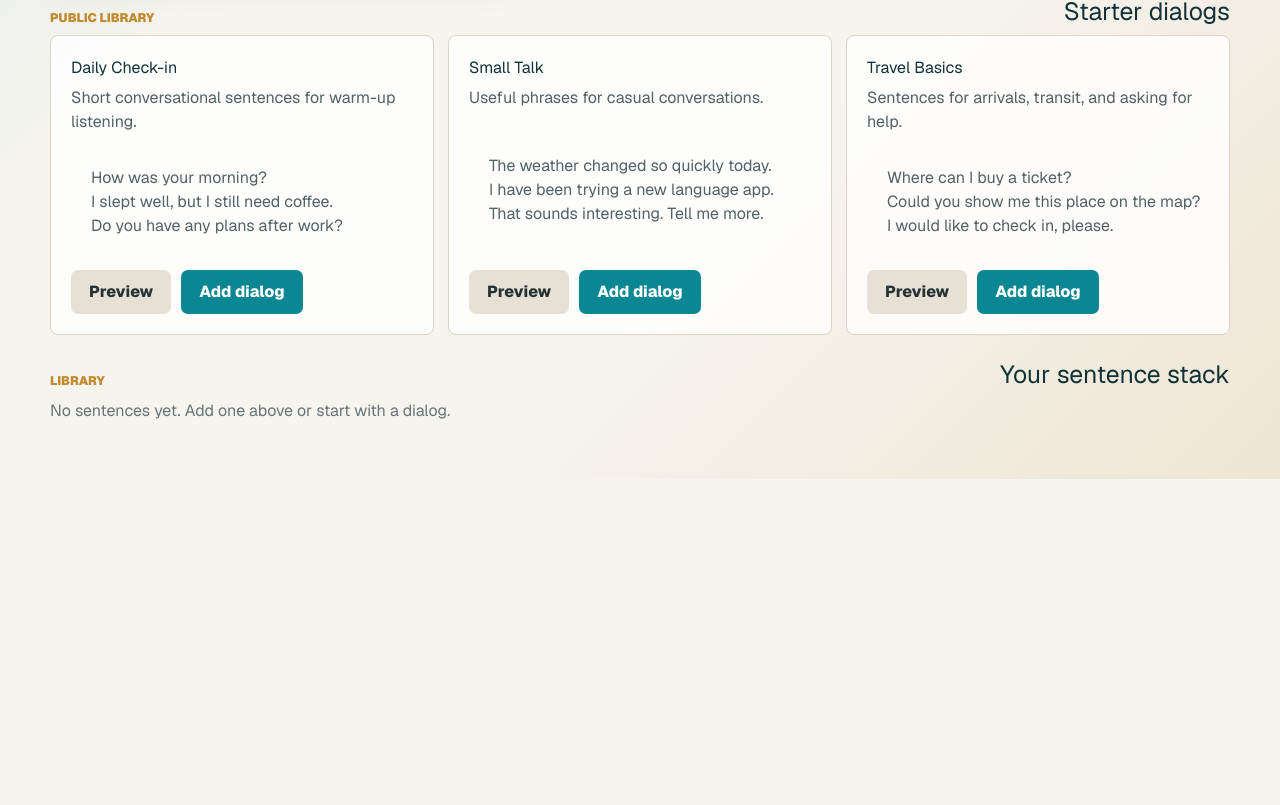
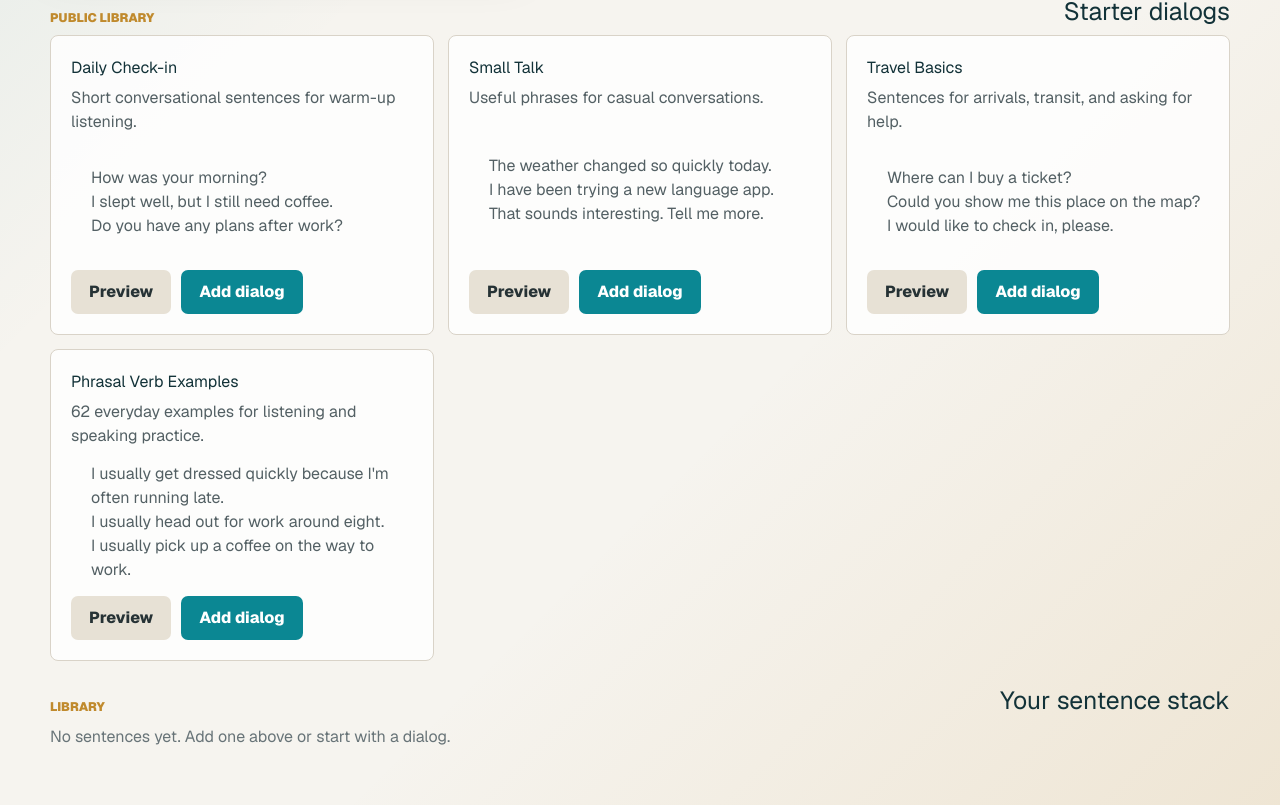
Before and after one commit to clanceyz/EchoCurve, a Next.js app: page / in a window 1280 px wide. Shown: the part 682-1487 px from the top of the page. Before the commit the page ends 1161 px from the top, so only its background shows below. Built offline with nearby package versions, Linux system fonts and the light colour scheme.

Commit message:
Add phrasal verb example library

```diff
--- a/app/page.tsx
+++ b/app/page.tsx
@@ -1,6 +1,7 @@
 "use client";
 
 import { useEffect, useMemo, useRef, useState } from "react";
+import { phrasalVerbDialog } from "./phrasal-verb-examples";
 
 type Sentence = {
   id: string;
@@ -65,6 +66,7 @@ const starterDialogs: PublicDialog[] = [
       "Is breakfast included with the room?",
     ],
   },
+  phrasalVerbDialog,
 ];
 
 function makeSentence(text: string, dialogTitle?: string): Sentence {
--- /dev/null
+++ b/app/phrasal-verb-examples.ts
@@ -0,0 +1,69 @@
+export const phrasalVerbDialog = {
+  id: "phrasal-verb-examples",
+  title: "Phrasal Verb Examples",
+  description: "62 everyday examples for listening and speaking practice.",
+  sentences: [
+    "I usually get dressed quickly because I'm often running late.",
+    "I usually head out for work around eight.",
+    "I usually pick up a coffee on the way to work.",
+    "You can drop me off here.",
+    "He didn't show up for the meeting.",
+    "She set up the meeting room before the meeting.",
+    "I'll get back to you about this later.",
+    "Reach out if you have any questions.",
+    "I missed two classes, so I need to catch up.",
+    "I accidentally hung up before she finished speaking.",
+    "Please speak up a bit. I can't hear you clearly.",
+    "He brought up an interesting point in the meeting.",
+    "Please hand in your form at the front desk.",
+    "I took on a new project, and I'm in charge of managing it.",
+    "The team successfully carried out the plan.",
+    "Let's go over your document before the presentation.",
+    "I can't figure out what he was hinting at.",
+    "I had to deal with a difficult problem at work today.",
+    "Last week was tough, but I finally got through it.",
+    "Let's break the problem down into smaller steps.",
+    "My car is running out of gas.",
+    "I've got to sort out my desktop.",
+    "A problem came up last night.",
+    "We need to come up with a solution as soon as possible.",
+    "I can't put up with this noise anymore.",
+    "Let's get together for dinner sometime.",
+    "We met up after work.",
+    "Do you want to go out tonight?",
+    "How are you fitting in at your new job?",
+    "Have you settled into your new job yet?",
+    "I get along with my new neighbours.",
+    "She fell out with her friend over a small misunderstanding.",
+    "It took her a long time to open up about her worries.",
+    "Let's move on to the next topic.",
+    "Where's the checkout?",
+    "Let's set off early tomorrow morning to avoid traffic.",
+    "The weather suddenly turned bad, so we decided to turn back.",
+    "I feel like I'm coming down with a cold.",
+    "It took her months to get over the breakup.",
+    "I'm over it.",
+    "She worked too much and burned out.",
+    "He passed out in the heat.",
+    "He keeps making excuses, and it's wearing me down.",
+    "Walk slower. I can't keep up with you.",
+    "I've got to tidy up my room.",
+    "We cleaned up the kitchen after the party.",
+    "Please put away your books.",
+    "I throw out some of my stuff every time I move.",
+    "I've got to fix up my resume before applying for jobs.",
+    "I'll pay you back on Friday.",
+    "I'm saving up to buy a new laptop.",
+    "We splashed out on dinner for our anniversary.",
+    "I'm trying to cut back on coffee.",
+    "These small costs add up quickly.",
+    "Please go on. I'm listening.",
+    "Carry on with your work.",
+    "I came across an old friend in the park.",
+    "We were going to go out, but we ended up staying at home.",
+    "It turned out to be an error in the database.",
+    "We had to put off the meeting because the manager was sick.",
+    "I took up swimming last year.",
+    "Hold on, let me check my calendar.",
+  ],
+};
```
Also changed, not shown: 1 other file (tests, documents, lock files or other folders).
